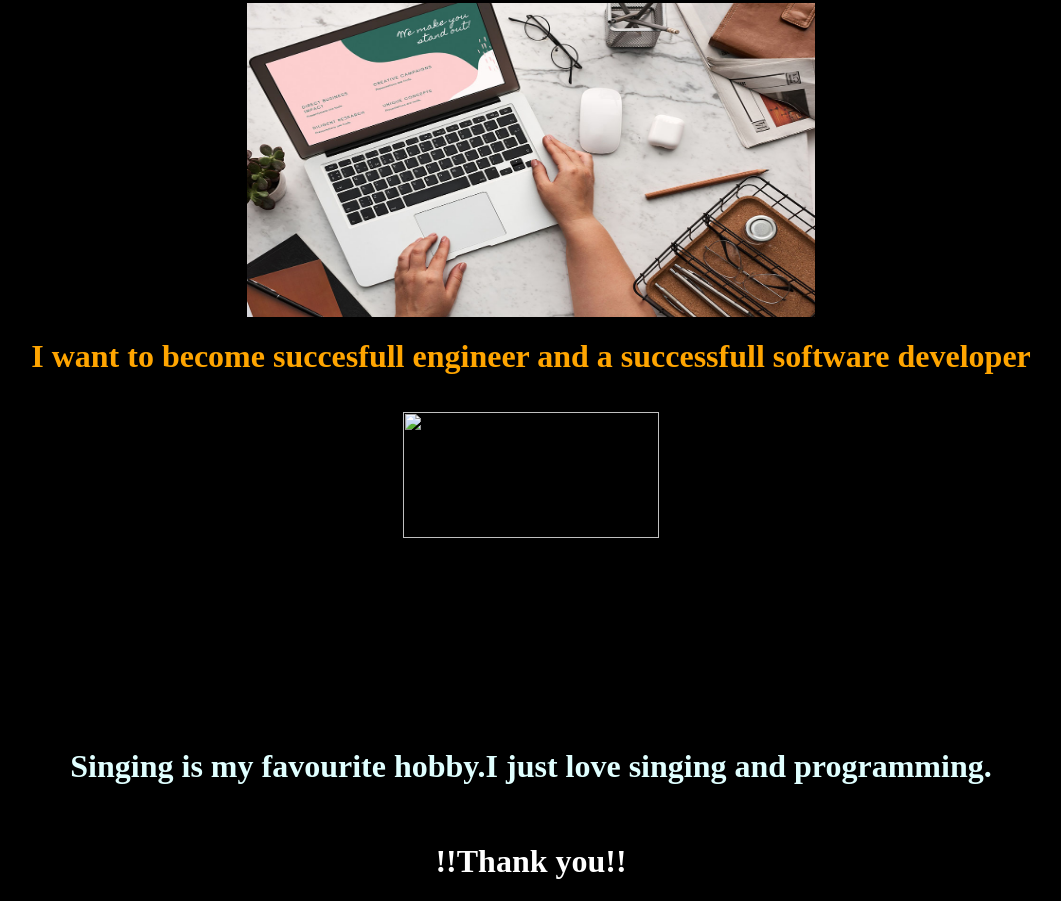
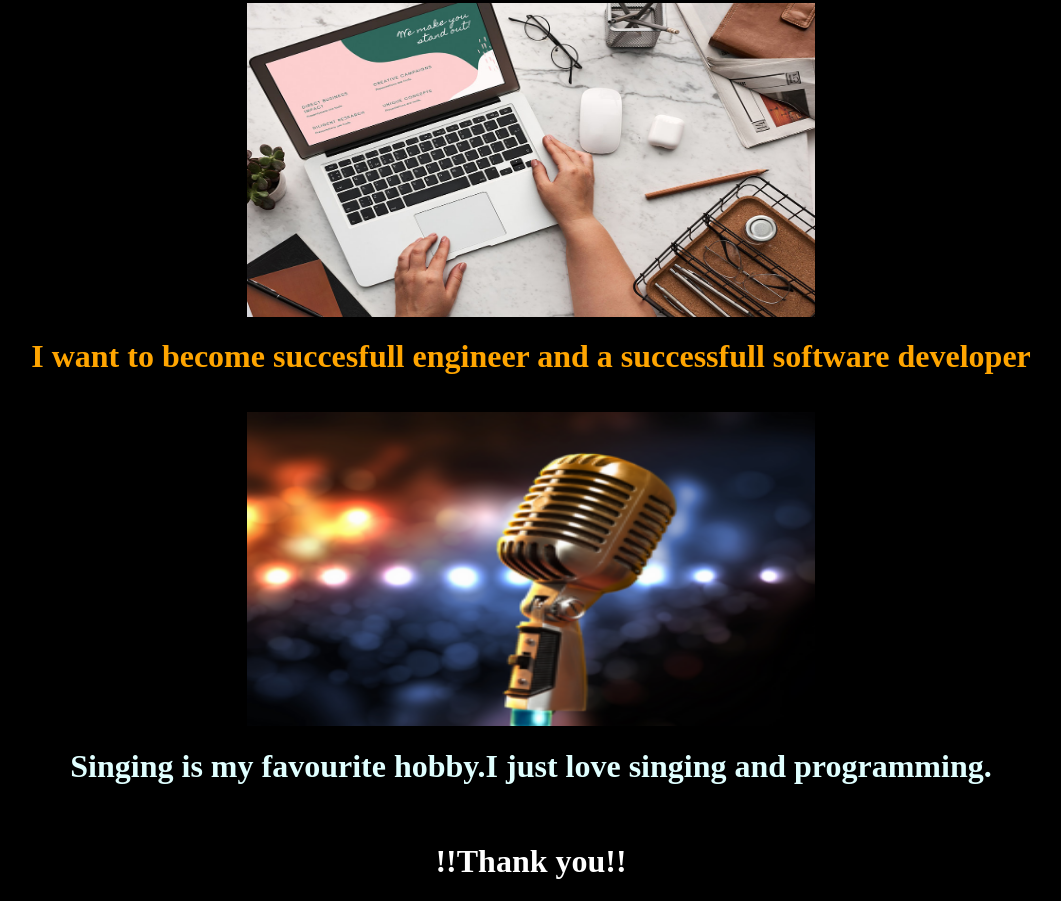
Before and after one commit to PranitaBhosale/PranitaBhosale.github.io, a plain HTML site: page index.html in a window 1280 px wide. Shown: the part 566-1467 px from the top of the page, without its empty margins (109-1170 px from the left). Drawn offline with Linux system fonts and the light colour scheme.

Commit message:
Add files via upload

```diff
--- a/index.html
+++ b/index.html
@@ -9,7 +9,7 @@
      <h1><font style="color:#DAF7A6;">I am currently persuing my B.Tech degree from ADCET,Ashta in our CSE department.</font>
      <a href="https://en.m.wikipedia.org/wiki/Computer_programming" <br><br><br><img src="photo-of-designer-creating-a-website.jpg"height=40% width=45%></a>
      <h1><font style="color:#FFA500;">I want to become succesfull engineer and a successfull software developer</font>
-     <a href="https://music.stackexchange.com/questions/85255/what-is-the-defination-of-classical-singing"<br><br><br><img src="mic-e1558457657469-300x254.png."height=40% width=45%></a>
+     <a href="https://music.stackexchange.com/questions/85255/what-is-the-defination-of-classical-singing"<br><br><br><img src="mic-e1558457657469-300x254.png"height=40% width=45%></a>
      <h1><font style="color:#E0FFFF;">Singing is my favourite hobby.I just love singing and programming.</font>
     <br><br> <h1><font style="color:#FFFFFF;">!!Thank you!!</font>
 </center>
```
